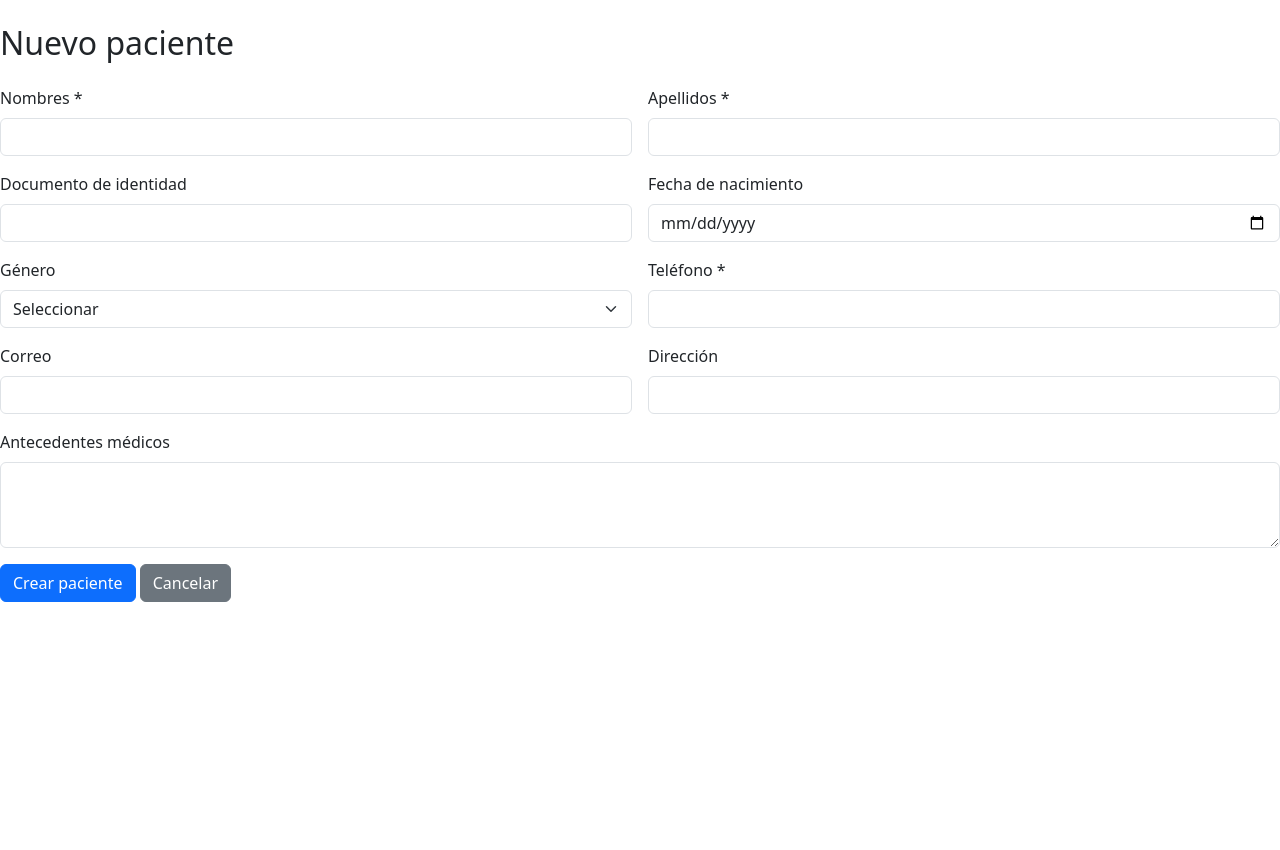
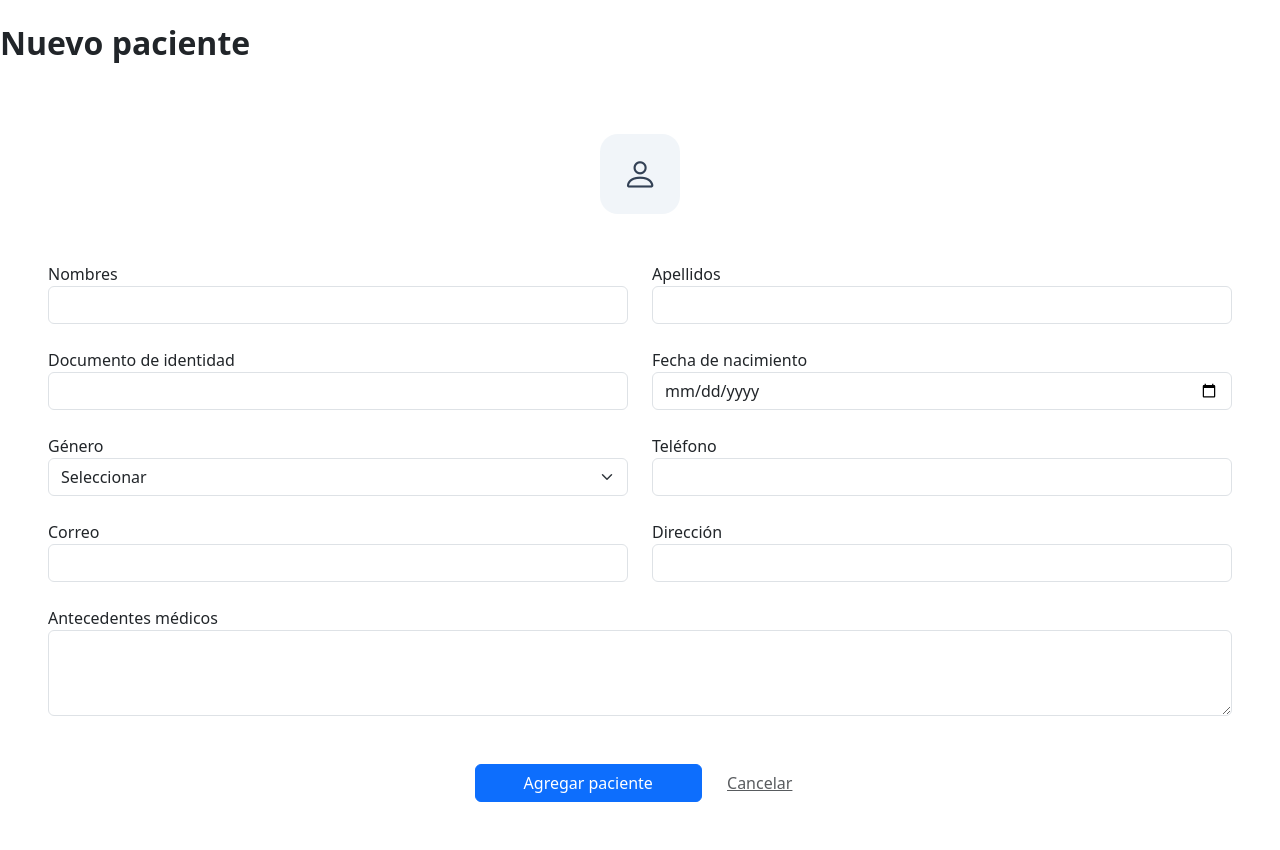
Before and after one commit to leviwpalma/DWSProyectoV1, a PHP site: page /form.php in a window 1280 px wide. Shown: the part 64-914 px from the top of the page. Before the commit the page ends 666 px from the top, so only its background shows below. Run offline with PHP 8.4, Linux system fonts and the light colour scheme.

Commit message:
Diseño mockup 1

```diff
--- a/src/app/views/layout.php
+++ b/src/app/views/layout.php
@@ -6,6 +6,8 @@
     <meta name="viewport" content="width=device-width, initial-scale=1">
     <title><?= $titulo ?? 'UnionDental' ?></title>
     <link href="https://cdn.jsdelivr.net/npm/bootstrap@5.3.2/dist/css/bootstrap.min.css" rel="stylesheet">
+    <link href="https://cdn.jsdelivr.net/npm/bootstrap-icons@1.11.1/font/bootstrap-icons.css" rel="stylesheet">
+    <link href="/css/pacientes.css" rel="stylesheet">
 </head>
 
 <body>
--- a/src/app/views/pacientes/form.php
+++ b/src/app/views/pacientes/form.php
@@ -3,79 +3,125 @@
 /**
  * @var array $paciente
  */
-$editando = isset($paciente) && $paciente !== null;
-$title = ($editando ? 'Editar' : 'Nuevo') . ' paciente | UnionDental';
+$editando = isset($paciente) && $paciente !== null && !isset($eliminando);
+$eliminando = isset($eliminando) && $eliminando === true;
+$title = ($eliminando ? 'Eliminar' : ($editando ? 'Editar' : 'Nuevo')) . ' paciente | UnionDental';
 $action = $editando ? "/pacientes/{$paciente['id_paciente']}/edit" : "/pacientes/create";
 require __DIR__ . '/../layout.php';
 ?>
 
-<h2 class="mb-4"><?= $editando ? 'Editar paciente' : 'Nuevo paciente' ?></h2>
+<div class="page-wrapper">
 
-<form method="POST" action="<?= $action ?>" class="row g-3">
+    <h2 class="mb-4" style="font-weight: 600;">
+        <?= $eliminando ? 'Eliminar paciente' : ($editando ? 'Editar paciente' : 'Nuevo paciente') ?>
+    </h2>
 
+    <div class="card-soft p-4 p-md-5">
+
+        <div class="text-center mb-5">
+            <div class="d-inline-flex align-items-center justify-content-center"
+                style="width: 80px; height: 80px; background: #f1f5f9; border-radius: 18px;">
+                <i class="bi bi-person" style="font-size: 2.2rem; color: #334155;"></i>
+            </div>
+        </div>
+
+        <form method="POST" action="<?= $action ?>" class="row g-4">
             <div class="col-md-6">
-        <label class="form-label">Nombres *</label>
-        <input type="text" name="nombres" class="form-control" required
+                <label class="label-soft">Nombres</label>
+                <input type="text" name="nombres" class="form-control input-soft" required
                     value="<?= htmlspecialchars($paciente['nombres'] ?? '') ?>">
             </div>
-
             <div class="col-md-6">
-        <label class="form-label">Apellidos *</label>
-        <input type="text" name="apellidos" class="form-control" required
+                <label class="label-soft">Apellidos</label>
+                <input type="text" name="apellidos" class="form-control input-soft" required
                     value="<?= htmlspecialchars($paciente['apellidos'] ?? '') ?>">
             </div>
-
             <div class="col-md-6">
-        <label class="form-label">Documento de identidad</label>
-        <input type="text" name="documento_identidad" class="form-control" required
+                <label class="label-soft">Documento de identidad</label>
+                <input type="text" name="documento_identidad" class="form-control input-soft" required
                     value="<?= htmlspecialchars($paciente['documento_identidad'] ?? '') ?>">
             </div>
-
             <div class="col-md-6">
-        <label class="form-label">Fecha de nacimiento</label>
-        <input type="date" name="fecha_nacimiento" class="form-control" required
+                <label class="label-soft">Fecha de nacimiento</label>
+                <input type="date" name="fecha_nacimiento" class="form-control input-soft" required
                     value="<?= htmlspecialchars($paciente['fecha_nacimiento'] ?? '') ?>">
             </div>
-
             <div class="col-md-6">
-        <label class="form-label">Género</label>
-        <select name="genero" class="form-select" required>
+                <label class="label-soft">Género</label>
+                <select name="genero" class="form-select input-soft" required>
                     <option value="">Seleccionar</option>
                     <option value="M" <?= ($paciente['genero'] ?? '') === 'M'    ? 'selected' : '' ?>>Masculino</option>
                     <option value="F" <?= ($paciente['genero'] ?? '') === 'F'    ? 'selected' : '' ?>>Femenino</option>
                 </select>
             </div>
-
             <div class="col-md-6">
-        <label class="form-label">Teléfono *</label>
-        <input type="text" name="telefono" class="form-control" required
+                <label class="label-soft">Teléfono</label>
+                <input type="text" name="telefono" class="form-control input-soft" required
                     value="<?= htmlspecialchars($paciente['telefono'] ?? '') ?>">
             </div>
-
             <div class="col-md-6">
-        <label class="form-label">Correo</label>
-        <input type="email" name="email" class="form-control" required
+                <label class="label-soft">Correo</label>
+                <input type="email" name="email" class="form-control input-soft" required
                     value="<?= htmlspecialchars($paciente['email'] ?? '') ?>">
             </div>
-
             <div class="col-md-6">
-        <label class="form-label">Dirección</label>
-        <input type="text" name="direccion" class="form-control" required
+                <label class="label-soft">Dirección</label>
+                <input type="text" name="direccion" class="form-control input-soft" required
                     value="<?= htmlspecialchars($paciente['direccion'] ?? '') ?>">
             </div>
 
             <div class="col-12">
-        <label class="form-label">Antecedentes médicos</label>
-        <textarea name="antecedentes_medicos" class="form-control" rows="3" required><?= htmlspecialchars($paciente['antecedentes_medicos'] ?? '') ?></textarea>
+                <label class="label-soft">Antecedentes médicos</label>
+                <textarea name="antecedentes_medicos" class="form-control input-soft" rows="3" required><?= htmlspecialchars($paciente['antecedentes_medicos'] ?? '') ?></textarea>
             </div>
 
-    <div class="col-12">
-        <button type="submit" class="btn btn-primary">
-            <?= $editando ? 'Guardar cambios' : 'Crear paciente' ?>
+            <div class="col-12 text-center pt-4">
+                <?php if ($eliminando): ?>
+                    <button type="button"
+                        class="btn btn-danger px-5"
+                        data-bs-toggle="modal"
+                        data-bs-target="#modalConfirmarEliminar">
+                        Eliminar paciente
                     </button>
-        <a href="/pacientes" class="btn btn-secondary">Cancelar</a>
+                    <a href="/pacientes" class="btn btn-link text-muted ms-2">Cancelar</a>
+                <?php else: ?>
+                    <button type="submit" class="btn btn-primary px-5">
+                        <?= $editando ? 'Guardar cambios' : 'Agregar paciente' ?>
+                    </button>
+                    <a href="/pacientes" class="btn btn-link text-muted ms-2">Cancelar</a>
+                <?php endif; ?>
+            </div>
+        </form>
     </div>
 
+</div>
+
+<?php if ($eliminando): ?>
+    <div class="modal fade" id="modalConfirmarEliminar" tabindex="-1">
+        <div class="modal-dialog modal-dialog-centered">
+            <div class="modal-content border-0" style="border-radius: 12px;">
+                <div class="modal-header border-0 pb-0">
+                    <h5 class="modal-title">Eliminar paciente</h5>
+                    <button type="button" class="btn-close" data-bs-dismiss="modal"></button>
+                </div>
+                <div class="modal-body py-4">
+                    <p class="mb-0">Estás seguro de eliminar a este paciente?</p>
+                </div>
+                <div class="modal-footer border-0 pt-0">
+                    <button type="button" class="btn btn-link text-muted" data-bs-dismiss="modal">Regresar</button>
+                    <form method="POST" action="/pacientes/<?= $paciente['id_paciente'] ?>/delete" class="d-inline">
+                        <button type="submit" class="btn btn-danger px-4">Eliminar</button>
                     </form>
+                </div>
+            </div>
+        </div>
+    </div>
+
+    <script>
+        document.addEventListener('DOMContentLoaded', () => {
+            new bootstrap.Modal(document.getElementById('modalConfirmarEliminar')).show();
+        });
+    </script>
+<?php endif; ?>
 
 <?php require __DIR__ . '/../layout-footer.php'; ?>
--- a/src/public/index.php
+++ b/src/public/index.php
@@ -40,6 +40,7 @@ $rutamiento->get('/pacientes/{id}',         [PacientesController::class, 'show']
 $rutamiento->get('/pacientes/{id}/edit',    [PacientesController::class, 'edit']);
 $rutamiento->post('/pacientes/{id}/edit',   [PacientesController::class, 'edit']);
 $rutamiento->post('/pacientes/{id}/delete', [PacientesController::class, 'desactivar']);
+$rutamiento->get('/pacientes/{id}/delete', [PacientesController::class, 'eliminar']);
 
 $rutamiento->get('/api/pacientes',          [PacientesController::class, 'search']);
 
```
Also changed, not shown: src/app/controllers/PacientesController.php (+14 -0 lines), src/app/views/pacientes/index.php (+39 -27 lines), src/public/css/pacientes.css (added, +88 -0 lines), src/public/js/pacientes.js (+14 -9 lines). Lines whose indentation alone changed are shown as unchanged.
